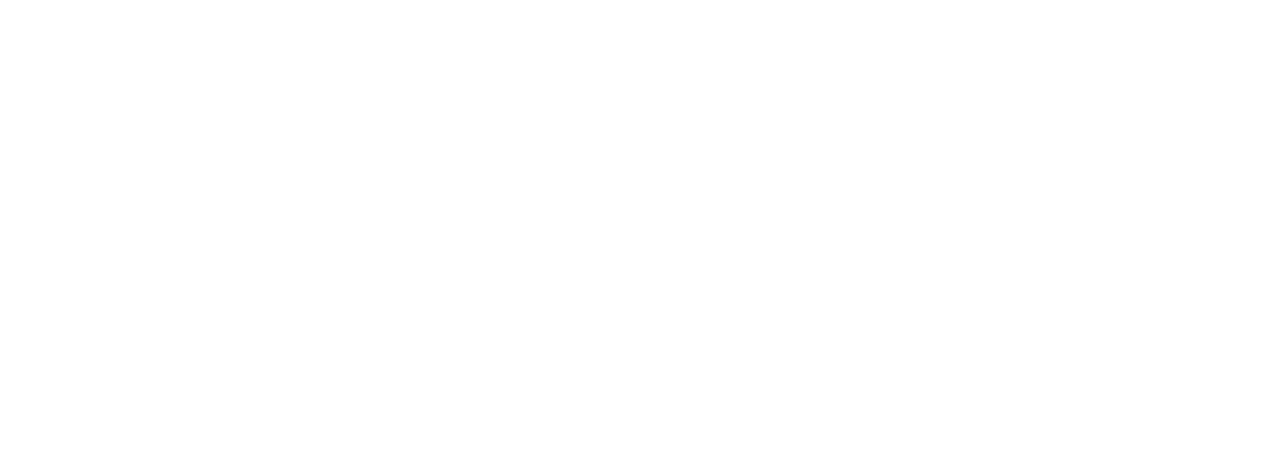
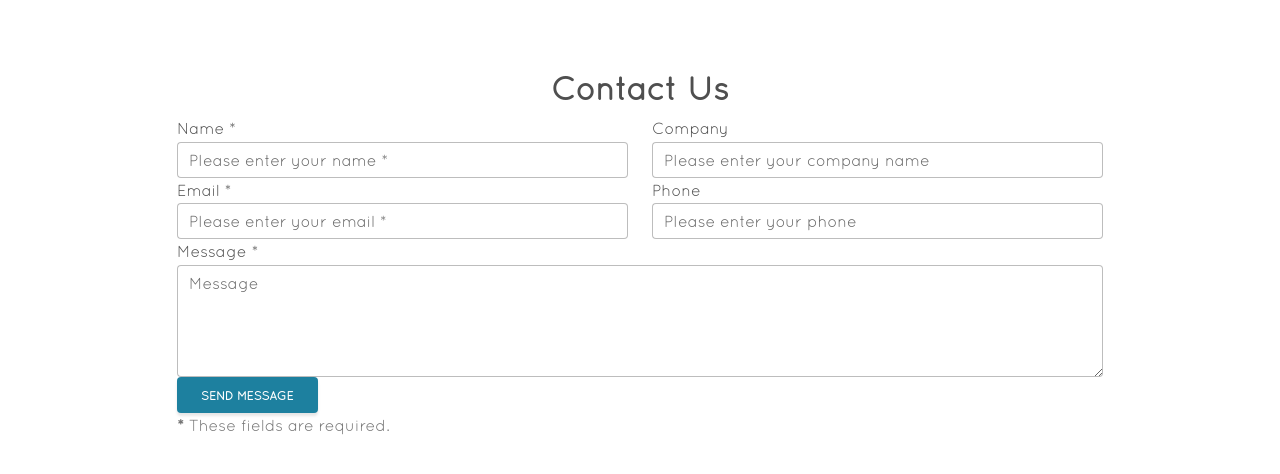
Before and after one commit to ChromedomeDesign/reactApp, a React app: page / in a window 1280 px wide. Shown: the part 850-1324 px from the top of the page. Before the commit the page ends 800 px from the top, so only its background shows below. Built offline with nearby package versions, Linux system fonts and the light colour scheme.

Commit message:
added in form elements

```diff
--- a/src/App.tsx
+++ b/src/App.tsx
@@ -1,6 +1,6 @@
 import React from 'react';
 // @ts-expect-error
-import { MDBContainer, MDBBtn } from 'mdb-react-ui-kit';
+import { MDBContainer, MDBBtn, MDBTextArea, MDBInput } from 'mdb-react-ui-kit';
 
 type AppProps = {
     message: string;
@@ -38,6 +38,69 @@
                 </div>
                 <div className="overlay"></div>
             </header>
+            <MDBContainer fluid className="content-section" id="about">
+    <div className="container">
+      <div className="row">
+        <div className="col-lg-10 mx-auto">
+          <h2 className="text-center">Contact Us</h2>
+          <form id="contact-form" method="post" action="contact.php" role="form">
+
+                    <div className="messages"></div>
+
+                    <div className="controls">
+                        <div className="row">
+                            <div className="col-lg-6">
+                                <div className="form-group">
+                                    <label htmlFor="form_name">Name *</label>
+                                    <MDBInput label='Please enter your name *' className="form-control" id='form_name' type='text' />
+                                    <div className="help-block with-errors"></div>
+                                </div>
+                            </div>
+                            <div className="col-lg-6">
+                                <div className="form-group">
+                                    <label htmlFor="form_lastname">Company</label>
+                                    <MDBInput label='Please enter your company name' className="form-control" id='form_company' type='text' />
+                                    <div className="help-block with-errors"></div>
+                                </div>
+                            </div>
+                        </div>
+                        <div className="row">
+                            <div className="col-lg-6">
+                                <div className="form-group">
+                                    <label htmlFor="form_email">Email *</label>
+                                    <MDBInput label='Please enter your email *' className="form-control" id='form_email' type='email' />
+                                    <div className="help-block with-errors"></div>
+                                </div>
+                            </div>
+                            <div className="col-lg-6">
+                                <div className="form-group">
+                                    <label htmlFor="form_phone">Phone</label>
+                                    <MDBInput label='Please enter your phone' className="form-control" id='form_phone' type='tel' />
+                                    <div className="help-block with-errors"></div>
+                                </div>
+                            </div>
+                        </div>
+                        <div className="form-group">
+                            <label htmlFor="form_message">Message *</label>
+                            <MDBTextArea label='Message' id='textAreaExample' rows={4} className="form-control" />
+                            <div className="help-block with-errors"></div>
+                        </div>
+
+                    <MDBBtn tag="a" href="https://chromedomedesign.com/" target="_blank" role="button">
+                        Send message
+                    </MDBBtn>
+
+                        <p className="text-muted">
+                            <strong>*</strong> These fields are required.
+                        </p>
+
+                    </div>
+
+                </form>
+        </div>
+      </div>
+    </div>
+            </MDBContainer>
         </MDBContainer>
     );
 };
```
